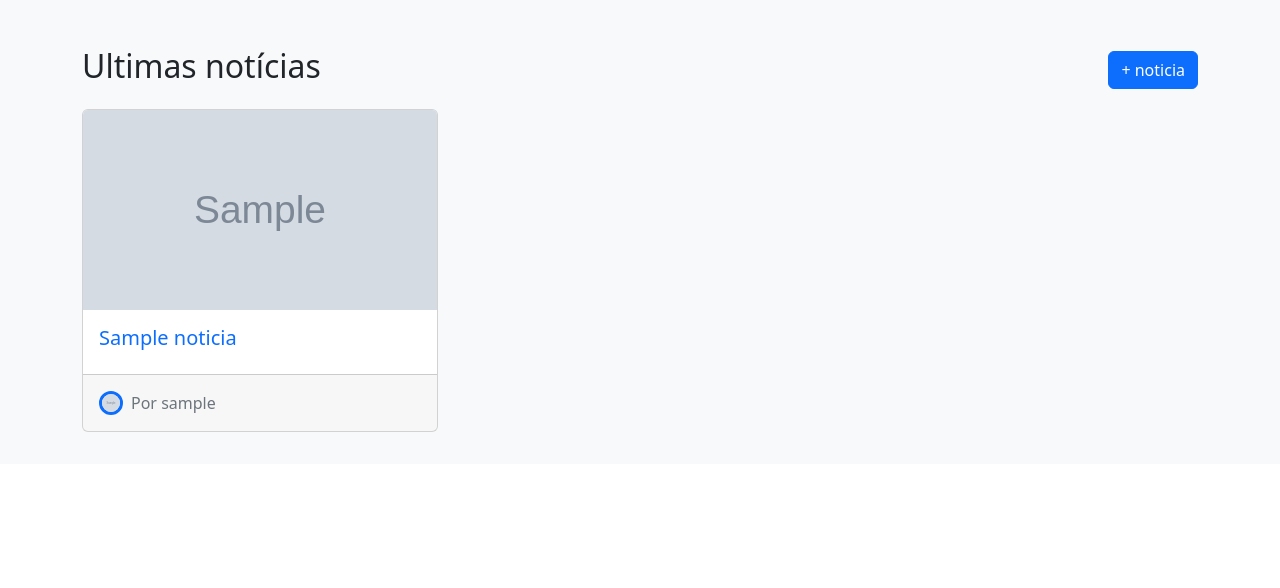
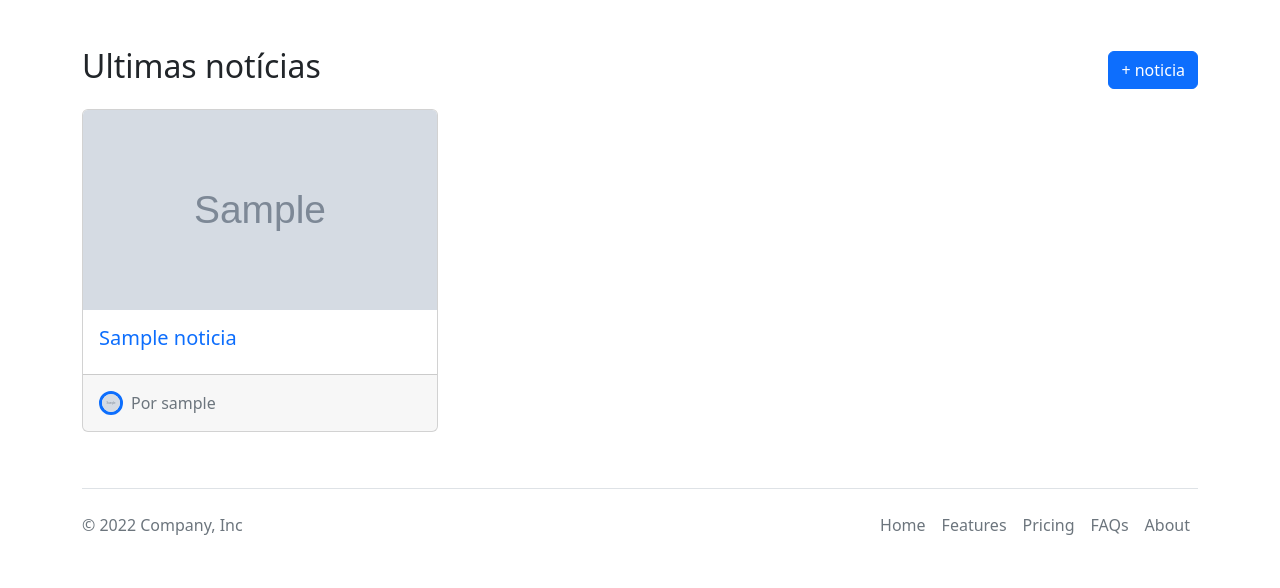
Before and after one commit to diogoodiego/dsweb-jornal, a Django app: page /home in a window 1280 px wide. Shown: the part 57-645 px from the top of the page. Run offline with Django 3.2, Linux system fonts and the light colour scheme; a user stored in the database is signed in; tables that the repository leaves empty hold one stand-in row (values such as "Sample post"); grey boxes marked "Sample" are stand-in pictures; parts of the project's set-up code (start-up, migrations or seed data) failed here and were passed over.

Commit message:
Adicionando block template ao home.html

```diff
--- a/jornal/templates/jornal/home.html
+++ b/jornal/templates/jornal/home.html
@@ -1,4 +1,37 @@
-<link href="https://cdn.jsdelivr.net/npm/bootstrap@5.2.0/dist/css/bootstrap.min.css" rel="stylesheet" integrity="sha384-gH2yIJqKdNHPEq0n4Mqa/HGKIhSkIHeL5AyhkYV8i59U5AR6csBvApHHNl/vI1Bx" crossorigin="anonymous">
+{% extends './main-logged.html' %}
+{% block content %}
+
+<div class="container pt-5">
+    <nav class="d-flex justify-content-between align-items-center">
+        <h2>Ultimas notícias</h2>
+        <a href="{% url 'jornal:noticia' %}" class="btn btn-primary"> + noticia</a>
+    </nav>
+
+    {%if noticias %}
+    <div class="row py-3">
+        {% for noticia in noticias%}
+        <div class="col-4 mb-3">
+            <a href="{% url 'jornal:noticia_detalhe' noticia.id %}" class="card text-decoration-none">
+                <img src="{{ noticia.imagem.url }}" class="card-img-top" style="aspect-ratio: 16/9;object-fit: cover;"
+                    alt="...">
+                <div class="card-body">
+                    <h5 class="card-title">{{noticia.titulo}}</h5>
+                </div>
+                <div class="card-footer d-flex text-muted py-3">
+                    <img src="{{ noticia.autor.imagem.url}}" style="height:24px;width:24px"
+                        class="rounded-circle border border-3 border-primary" />
+                    <span class="ps-2">Por {{noticia.autor.user.username}}</span>
+                </div>
+            </a>
+        </div>
+
+        {% endfor %}
+    </div>
+    {% endif %}
+</div>
+{% endblock %}
+
+<!-- <link href="https://cdn.jsdelivr.net/npm/bootstrap@5.2.0/dist/css/bootstrap.min.css" rel="stylesheet" integrity="sha384-gH2yIJqKdNHPEq0n4Mqa/HGKIhSkIHeL5AyhkYV8i59U5AR6csBvApHHNl/vI1Bx" crossorigin="anonymous">
 <script src="https://cdn.jsdelivr.net/npm/bootstrap@5.2.0/dist/js/bootstrap.bundle.min.js" integrity="sha384-A3rJD856KowSb7dwlZdYEkO39Gagi7vIsF0jrRAoQmDKKtQBHUuLZ9AsSv4jD4Xa" crossorigin="anonymous"></script>
 
 {% load static %}
@@ -42,4 +75,4 @@
         </div>
         {% endif %}
     </div>
-</div>
+</div> -->
--- a/jornal/templates/jornal/main-logged.html
+++ b/jornal/templates/jornal/main-logged.html
@@ -10,8 +10,38 @@
     <title>Jornal</title>
 </head>
 <body>
+    <nav class="container-fluid bg-white position-sticky">
+        <div class="container py-3 d-flex flex-row justify-content-between align-items-center">
+            <p style="margin:0;padding:0;">Jornal</p>
+
+            <nav class="d-flex flex-row gap-2">
+                <img src="{{user.usuario.imagem.url}}" style="height:24px;width:24px;" class="rounded-circle border border-3 border-primary"/>
+                <span>{{user.username}}</span>
+            </nav>
+
+        </div>
+    </nav>
+
     {% block content %}
 
     {% endblock %}
+
+    <div class="container">
+        <footer class="d-flex flex-wrap justify-content-between align-items-center py-3 my-4 border-top">
+          <p class="col-md-4 mb-0 text-muted">&copy; 2022 Company, Inc</p>
+
+          <a href="/" class="col-md-4 d-flex align-items-center justify-content-center mb-3 mb-md-0 me-md-auto link-dark text-decoration-none">
+            <svg class="bi me-2" width="40" height="32"><use xlink:href="#bootstrap"/></svg>
+          </a>
+
+          <ul class="nav col-md-4 justify-content-end">
+            <li class="nav-item"><a href="#" class="nav-link px-2 text-muted">Home</a></li>
+            <li class="nav-item"><a href="#" class="nav-link px-2 text-muted">Features</a></li>
+            <li class="nav-item"><a href="#" class="nav-link px-2 text-muted">Pricing</a></li>
+            <li class="nav-item"><a href="#" class="nav-link px-2 text-muted">FAQs</a></li>
+            <li class="nav-item"><a href="#" class="nav-link px-2 text-muted">About</a></li>
+          </ul>
+        </footer>
+      </div>
 </body>
 </html>
```
